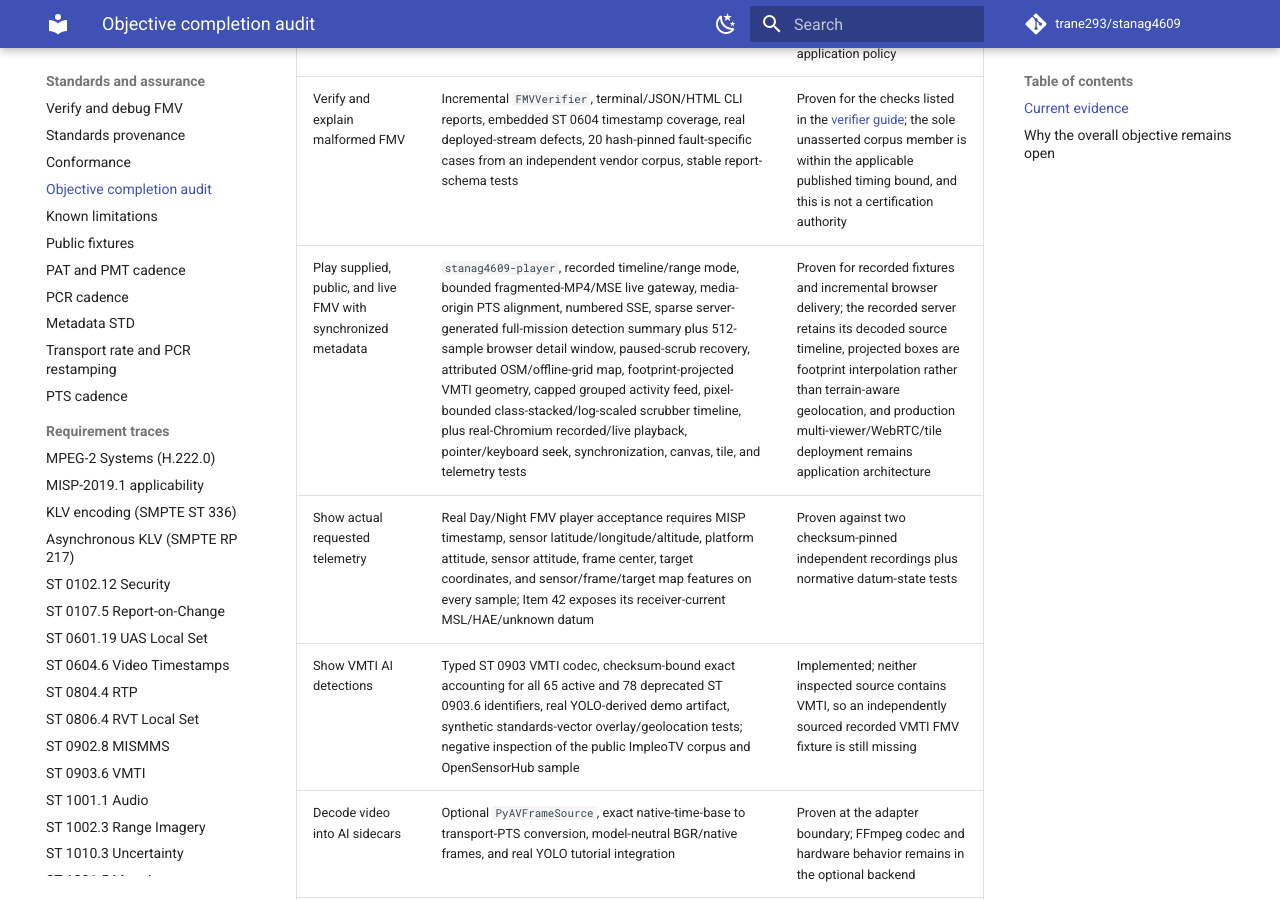
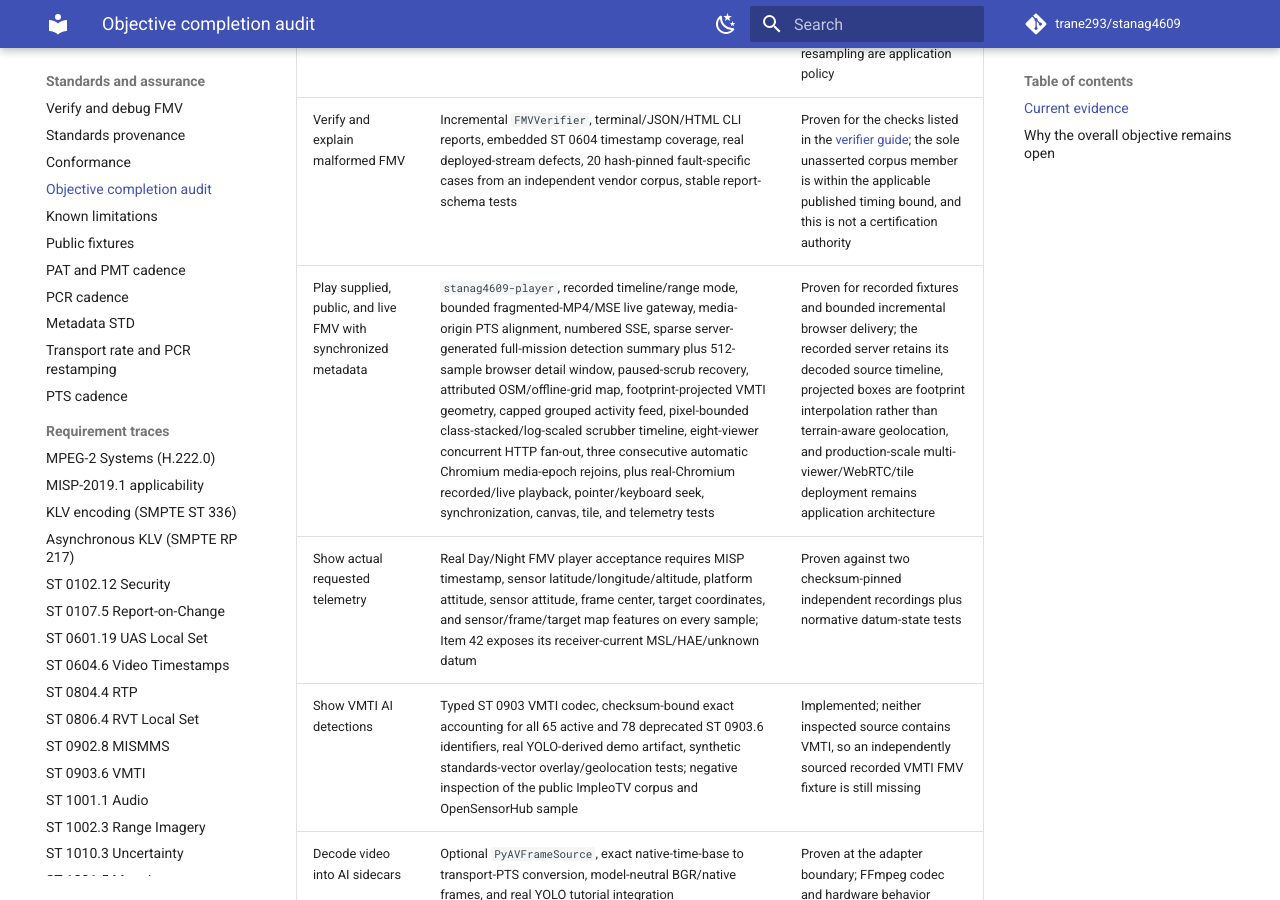
Before and after one commit to trane293/stanag4609, an MkDocs documentation site: the page built from docs/COMPLETION_AUDIT.md, in a window 1280 px wide and 900 px high, scrolled down 1399 px. Built offline with MkDocs 1.6.1 and Material for MkDocs 9.7.7, drawn with Linux system fonts in a browser that asks for light colours; comment, search, counter and statistics services are not loaded; some of the changed text lies outside the part shown.

Commit message:
test(player): prove concurrent live fanout

```diff
--- a/docs/COMPLETION_AUDIT.md
+++ b/docs/COMPLETION_AUDIT.md
@@ -19,7 +19,7 @@
 | Enforce ST 0902.8 MISMMS | Packet/current-state validators, inclusive 30-second cadence, nested Security cadence and policy contexts, ST 1607 hierarchy checks, verifier integration, and [requirement trace](requirements/ST0902.8.md) | Proven for all active requirements when caller-owned security policy and applicability facts are supplied |
 | Preserve common audio channels | Per-PID demux and timing, Layer II/AAC frame reconstruction, byte-preserving transform tests, all-codec PyAV CI, real AAC FMV-to-PCM acceptance | Proven for the three ST 1001 codecs; mixing, output-device selection, and resampling are application policy |
 | Verify and explain malformed FMV | Incremental `FMVVerifier`, terminal/JSON/HTML CLI reports, embedded ST 0604 timestamp coverage, real deployed-stream defects, 20 hash-pinned fault-specific cases from an independent vendor corpus, stable report-schema tests | Proven for the checks listed in the [verifier guide](VERIFIER.md); the sole unasserted corpus member is within the applicable published timing bound, and this is not a certification authority |
-| Play supplied, public, and live FMV with synchronized metadata | `stanag4609-player`, recorded timeline/range mode, bounded fragmented-MP4/MSE live gateway, media-origin PTS alignment, numbered SSE, sparse server-generated full-mission detection summary plus 512-sample browser detail window, paused-scrub recovery, attributed OSM/offline-grid map, footprint-projected VMTI geometry, capped grouped activity feed, pixel-bounded class-stacked/log-scaled scrubber timeline, plus real-Chromium recorded/live playback, pointer/keyboard seek, synchronization, canvas, tile, and telemetry tests | Proven for recorded fixtures and incremental browser delivery; the recorded server retains its decoded source timeline, projected boxes are footprint interpolation rather than terrain-aware geolocation, and production multi-viewer/WebRTC/tile deployment remains application architecture |
+| Play supplied, public, and live FMV with synchronized metadata | `stanag4609-player`, recorded timeline/range mode, bounded fragmented-MP4/MSE live gateway, media-origin PTS alignment, numbered SSE, sparse server-generated full-mission detection summary plus 512-sample browser detail window, paused-scrub recovery, attributed OSM/offline-grid map, footprint-projected VMTI geometry, capped grouped activity feed, pixel-bounded class-stacked/log-scaled scrubber timeline, eight-viewer concurrent HTTP fan-out, three consecutive automatic Chromium media-epoch rejoins, plus real-Chromium recorded/live playback, pointer/keyboard seek, synchronization, canvas, tile, and telemetry tests | Proven for recorded fixtures and bounded incremental browser delivery; the recorded server retains its decoded source timeline, projected boxes are footprint interpolation rather than terrain-aware geolocation, and production-scale multi-viewer/WebRTC/tile deployment remains application architecture |
 | Show actual requested telemetry | Real Day/Night FMV player acceptance requires MISP timestamp, sensor latitude/longitude/altitude, platform attitude, sensor attitude, frame center, target coordinates, and sensor/frame/target map features on every sample; Item 42 exposes its receiver-current MSL/HAE/unknown datum | Proven against two checksum-pinned independent recordings plus normative datum-state tests |
 | Show VMTI AI detections | Typed ST 0903 VMTI codec, checksum-bound exact accounting for all 65 active and 78 deprecated ST 0903.6 identifiers, real YOLO-derived demo artifact, synthetic standards-vector overlay/geolocation tests; negative inspection of the public ImpleoTV corpus and OpenSensorHub sample | Implemented; neither inspected source contains VMTI, so an independently sourced recorded VMTI FMV fixture is still missing |
 | Decode video into AI sidecars | Optional `PyAVFrameSource`, exact native-time-base to transport-PTS conversion, model-neutral BGR/native frames, and real YOLO tutorial integration | Proven at the adapter boundary; FFmpeg codec and hardware behavior remains in the optional backend |
@@ -68,9 +68,11 @@
 5. The live gateway now has reproducible JSON measurements across all three
    pinned 148–371-second FMV recordings plus 100,000-event/10,000-fragment
    retention stress tests, and prior-epoch SSE/media cursors recover or fail
-   immediately with Chromium-proven automatic media rejoin. Multi-hour paced
-   runs, repeated full-process reconnect epochs, concurrent
-   viewers, and prolonged loss/reorder/backpressure campaigns remain
+   immediately with three consecutive Chromium-proven automatic media rejoins.
+   Eight simultaneous HTTP viewers receive identical numbered fragments and
+   SSE samples during concurrent publication. Multi-hour paced runs, repeated
+   full-process reconnect epochs, larger fan-out, and prolonged
+   loss/reorder/backpressure campaigns remain
    necessary before a production stability claim.
 
 The detailed next actions live in the [continuation roadmap](ROADMAP.md). This
```
Also changed, not shown: CHANGELOG.md (+3 -0 lines), docs/BENCHMARKS.md (+7 -0 lines), docs/PLAYER.md (+7 -0 lines), docs/ROADMAP.md (+5 -2 lines), 2 other files.
